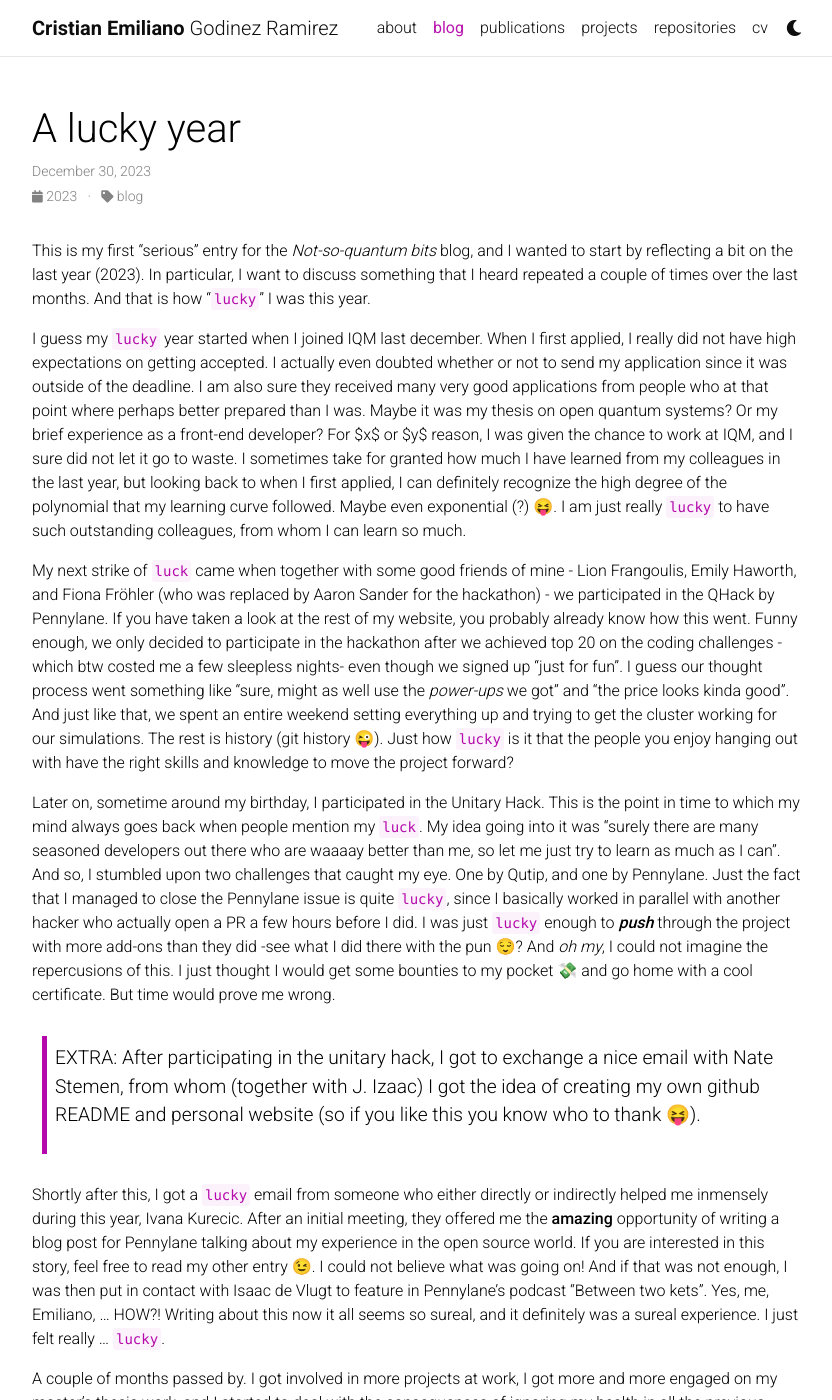
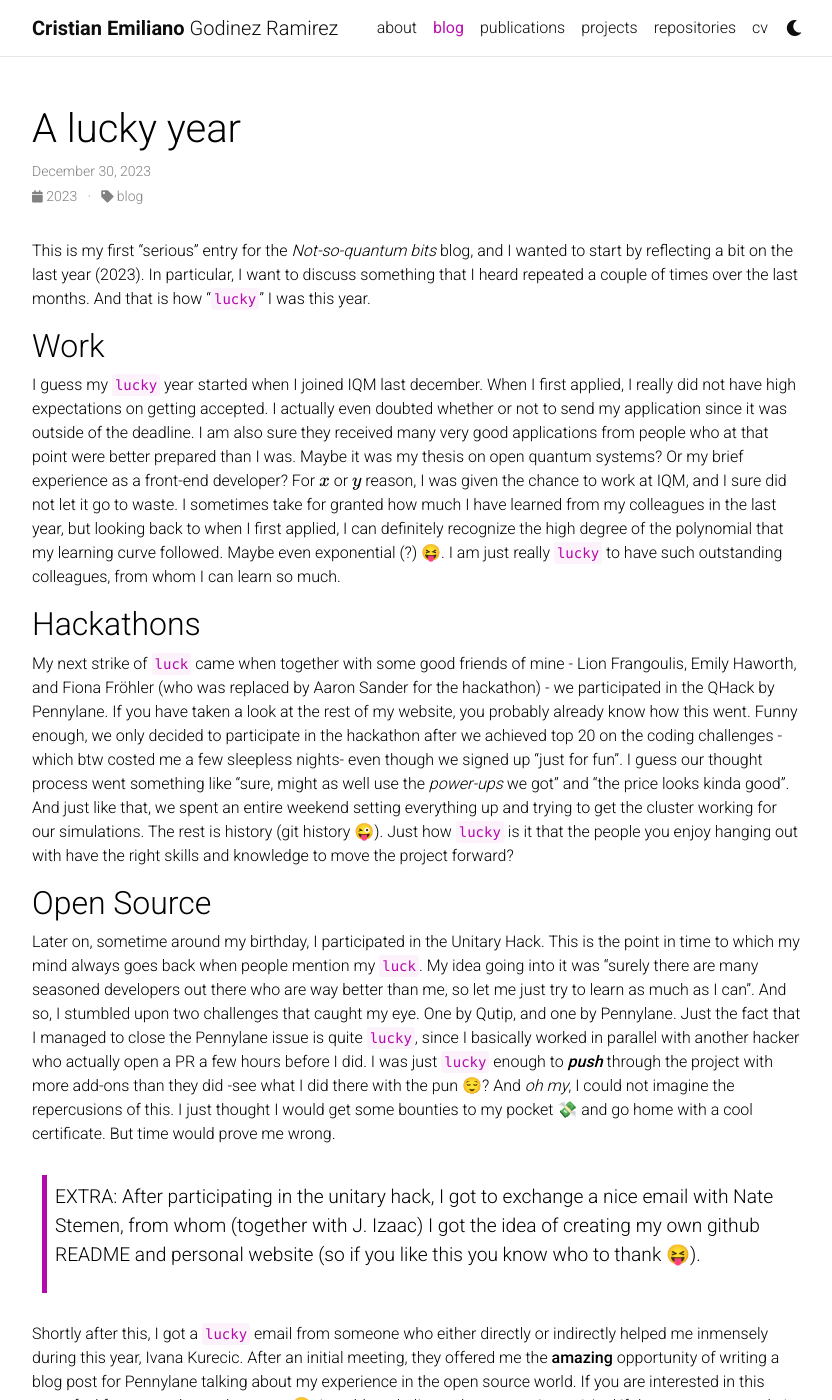
Before and after one commit to EmilianoG-byte/EmilianoG-byte.github.io, a Jekyll site: the page built from blog/_posts/2023-12-30-lucky-year.md, in a window 1280 px wide and 1400 px high. Shown: the whole window, without its empty margins (223-1055 px from the left). Built offline with Jekyll 4.4.1, drawn with Linux system fonts in a browser that asks for light colours; comment, search, counter and statistics services are not loaded; a style sheet for code colours, icons or effects is not loaded; some of the changed lines change nothing that is shown; some of the changed text lies outside the part shown.

Commit message:
fix layout in blog entry

```diff
--- a/blog/_posts/2023-12-30-lucky-year.md
+++ b/blog/_posts/2023-12-30-lucky-year.md
@@ -5,25 +5,36 @@
 
 This is my first "serious" entry for the _Not-so-quantum bits_ blog, and I wanted to start by reflecting a bit on the last year (2023). In particular, I want to discuss something that I heard repeated a couple of times over the last months. And that is how "`lucky`" I was this year.
 
-I guess my `lucky` year started when I joined IQM last december. When I first applied, I really did not have high expectations on getting accepted. I actually even doubted whether or not to send my application since it was outside of the deadline. I am also sure they received many very good applications from people who at that point where perhaps better prepared than I was. Maybe it was my thesis on open quantum systems? Or my brief experience as a front-end developer? For $x$ or $y$ reason, I was given the chance to work at IQM, and I sure did not let it go to waste. I sometimes take for granted how much I have learned from my colleagues in the last year, but looking back to when I first applied, I can definitely recognize the high degree of the polynomial that my learning curve followed. Maybe even exponential (?) 😝. I am just really `lucky` to have such outstanding colleagues, from whom I can learn so much.
+## Work
+
+I guess my `lucky` year started when I joined IQM last december. When I first applied, I really did not have high expectations on getting accepted. I actually even doubted whether or not to send my application since it was outside of the deadline. I am also sure they received many very good applications from people who at that point were better prepared than I was. Maybe it was my thesis on open quantum systems? Or my brief experience as a front-end developer? For $$x$$ or $$y$$ reason, I was given the chance to work at IQM, and I sure did not let it go to waste. I sometimes take for granted how much I have learned from my colleagues in the last year, but looking back to when I first applied, I can definitely recognize the high degree of the polynomial that my learning curve followed. Maybe even exponential (?) 😝. I am just really `lucky` to have such outstanding colleagues, from whom I can learn so much.
+
+## Hackathons
 
 My next strike of `luck` came when together with some good friends of mine - Lion Frangoulis, Emily Haworth, and Fiona Fröhler (who was replaced by Aaron Sander for the hackathon) - we participated in the QHack by Pennylane. If you have taken a look at the rest of my website, you probably already know how this went. Funny enough, we only decided to participate in the hackathon after we achieved top 20 on the coding challenges -which btw costed me a few sleepless nights- even though we signed up "just for fun". I guess our thought process went something like "sure, might as well use the _power-ups_ we got" and "the price looks kinda good". And just like that, we spent an entire weekend setting everything up and trying to get the cluster working for our simulations. The rest is history (git history 😜). Just how `lucky` is it that the people you enjoy hanging out with have the right skills and knowledge to move the project forward?
 
-Later on, sometime around my birthday, I participated in the Unitary Hack. This is the point in time to which my mind always goes back when people mention my `luck`. My idea going into it was "surely there are many seasoned developers out there who are waaaay better than me, so let me just try to learn as much as I can". And so, I stumbled upon two challenges that caught my eye. One by Qutip, and one by Pennylane. Just the fact that I managed to close the Pennylane issue is quite `lucky`, since I basically worked in parallel with another hacker who actually open a PR a few hours before I did. I was just `lucky` enough to **_push_** through the project with more add-ons than they did -see what I did there with the pun 😌? And _oh my_, I could not imagine the repercusions of this. I just thought I would get some bounties to my pocket 💸 and go home with a cool certificate. But time would prove me wrong.
+## Open Source
+
+Later on, sometime around my birthday, I participated in the Unitary Hack. This is the point in time to which my mind always goes back when people mention my `luck`. My idea going into it was "surely there are many seasoned developers out there who are way better than me, so let me just try to learn as much as I can". And so, I stumbled upon two challenges that caught my eye. One by Qutip, and one by Pennylane. Just the fact that I managed to close the Pennylane issue is quite `lucky`, since I basically worked in parallel with another hacker who actually open a PR a few hours before I did. I was just `lucky` enough to **_push_** through the project with more add-ons than they did -see what I did there with the pun 😌? And _oh my_, I could not imagine the repercusions of this. I just thought I would get some bounties to my pocket 💸 and go home with a cool certificate. But time would prove me wrong.
 
 > EXTRA: After participating in the unitary hack, I got to exchange a nice email with Nate Stemen, from whom (together with J. Izaac) I got the idea of creating my own github README and personal website (so if you like this you know who to thank 😝).
 
-
 Shortly after this, I got a `lucky` email from someone who either directly or indirectly helped me inmensely during this year, Ivana Kurecic. After an initial meeting, they offered me the **amazing** opportunity of writing a blog post for Pennylane talking about my experience in the open source world. If you are interested in this story, feel free to read my other entry 😉. I could not believe what was going on! And if that was not enough, I was then put in contact with Isaac de Vlugt to feature in Pennylane's podcast "Between two kets". Yes, me, Emiliano, ... HOW?! Writing about this now it all seems so sureal, and it definitely was a sureal experience. I just felt really ... `lucky`.
 
+## End of year
+
 A couple of months passed by. I got involved in more projects at work, I got more and more engaged on my master's thesis work, and I started to deal with the consequences of ignoring my health in all the previous months (I will probably talk about this in a future entry). But just a month before the year ended, I got two extraordinary news: I had gotten accepted in a great Phd, and I was accepted in the Xanadu Residency program 🥳! How `lucky` could I be?
+
+## Just luck?
 
 As I mentioned several times, I think I was really `lucky` this year. I was `lucky` to be given opportunities, I was `lucky` to work with great people, I was `lucky` to make the right decisions, I was `lucky` to be recognized by people who helped me grow even more, and I was `lucky` to have people around me who cared for and supported me (E.H & F.F ❤️). But, was it really just `luck`? I would like to think that I brought that `luck` to myself, that I worked for it. It certainly felt like so much more than just `luck`, to my body and mind at least. Maybe the philosopher Seneca was right:
 
 > "`Luck` is what happens when preparation meets opportunity."
 
-Which brings me back to when I was in primary school and I asked my father "will my efforts ever pay off?", to which he answered (something like):
+This same idea brings me back to when I was in primary school and I asked my father "will my efforts ever pay off?", to which he answered (something like):
 
 > "Your effort is like bamboo, you are now developing strong foundations, which will take you many years without seeing much progress. But after this period is over, you will start to see the results grow much much faster than you could ever imagine".
 
-`Luck` or not, I feel extremely grateful for this year, and I can only hope that next year will be full of growth, health, and happiness. Who knows, maybe it will be even better than this year, with a bit of `luck`.
+So maybe this year was just this period where I am finally seeing the results of my efforts (?).
+
+`Luck`, bamboo, opportunity, or whatever it may be, I feel extremely grateful for this year, and I can only hope that next year will be as full of growth, health, and happiness. Who knows, maybe it might be even better than this year, with a bit of `luck`.
```
